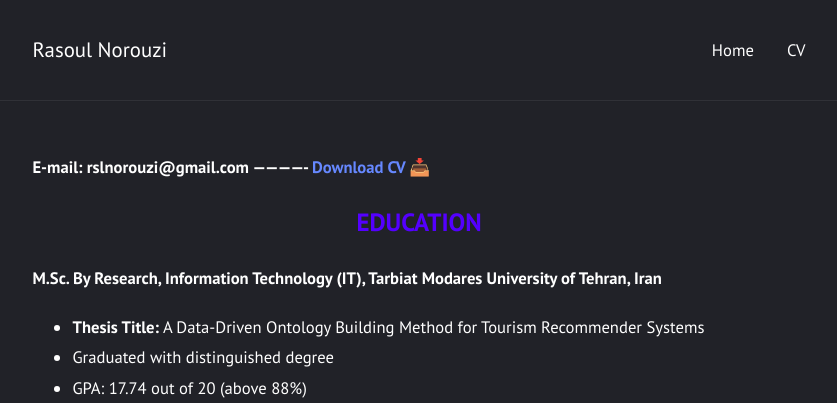
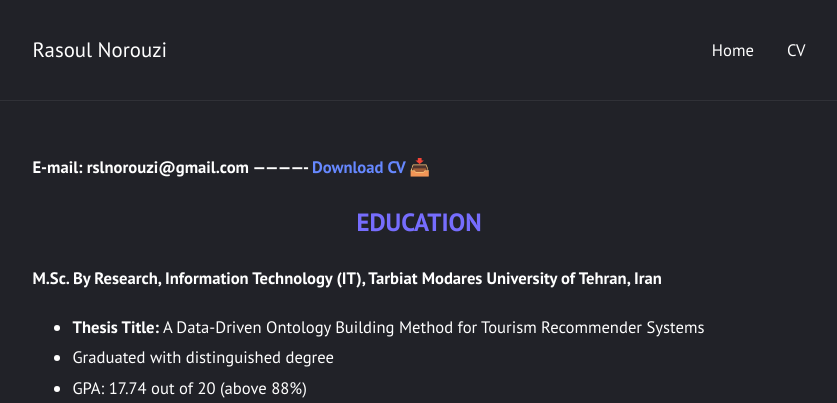
Before and after one commit to rasoulnorouzi/rasoulnorouzi.github.io, a Jekyll site: the page built from cv.md, in a window 1280 px wide. Shown: the top 403 px of the page, without its empty margins (221-1058 px from the left). Built offline with Jekyll 4.4.1, drawn with Linux system fonts in a browser that asks for light colours.

Commit message:
Update cv.md

```diff
--- a/cv.md
+++ b/cv.md
@@ -3,7 +3,7 @@ layout: page
 ---
 #### E-mail: rslnorouzi@gmail.com ------------- [Download CV 📥](../sources/CV/rasoul_norouzi_cv.pdf)
 
-<h2 style="color:rgb(84, 0, 255);text-align:center;"> EDUCATION </h2>
+<h2 style="color:rgb(118, 109, 253);text-align:center;"> EDUCATION </h2>
 
 #### M.Sc. By Research, Information Technology (IT), Tarbiat Modares University of Tehran, Iran
 - **Thesis Title:** A Data-Driven Ontology Building Method for Tourism Recommender Systems
```
